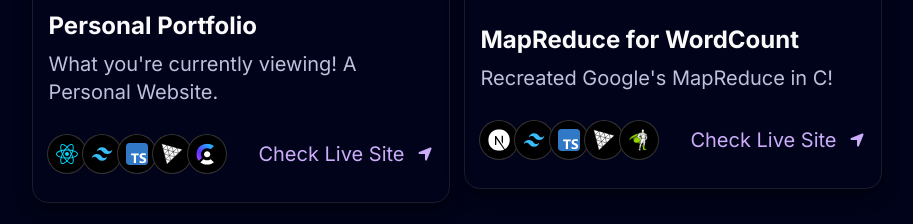
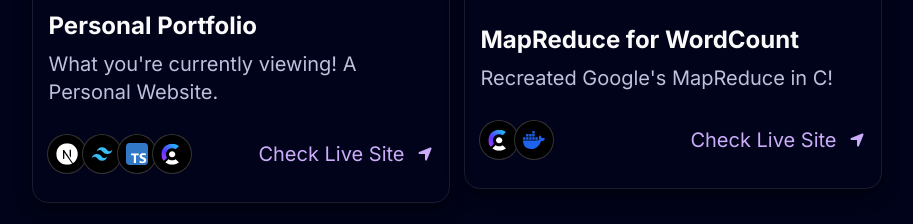
Before and after one commit to georgesono21/portfolio, a Next.js app: page / in a window 1280 px wide. Shown: the part 3940-4164 px from the top of the page, without its empty margins (185-1098 px from the left). Built offline with nearby package versions, Linux system fonts and the light colour scheme.

Commit message:
added links for projects

```diff
--- a/data/index.ts
+++ b/data/index.ts
@@ -120,7 +120,7 @@ export const projects = [
     title: "Personal Portfolio",
     des: "What you're currently viewing! A Personal Website.",
     img: "/p3.svg",
-    iconLists: ["/re.svg", "/tail.svg", "/ts.svg", "/three.svg", "/c.svg"],
+    iconLists: ["/next.svg", "/tail.svg", "/ts.svg", "/c.svg"],
     link: "https://github.com/georgesono21/portfolio",
   },
   {
@@ -128,8 +128,8 @@ export const projects = [
     title: "MapReduce for WordCount",
     des: "Recreated Google's MapReduce in C!",
     img: "/p4.svg",
-    iconLists: ["/next.svg", "/tail.svg", "/ts.svg", "/three.svg", "/gsap.svg"],
-    link: "https://github.com/adrianhajdin/iphone",
+    iconLists: ["c.svg", "dock.svg"],
+    link: "https://github.com/georgesono21/mapReduce",
   },
 
   {
@@ -146,7 +146,7 @@ export const projects = [
     des: "Using AI techniques to make Pacman think and act like a human.",
     img: "/p4.svg",
     iconLists: ["/next.svg", "/tail.svg", "/ts.svg", "/three.svg", "/gsap.svg"],
-    link: "https://github.com/adrianhajdin/iphone",
+    link: "https://github.com/georgesono21/ai-pacman",
   },
 ];
 
```
